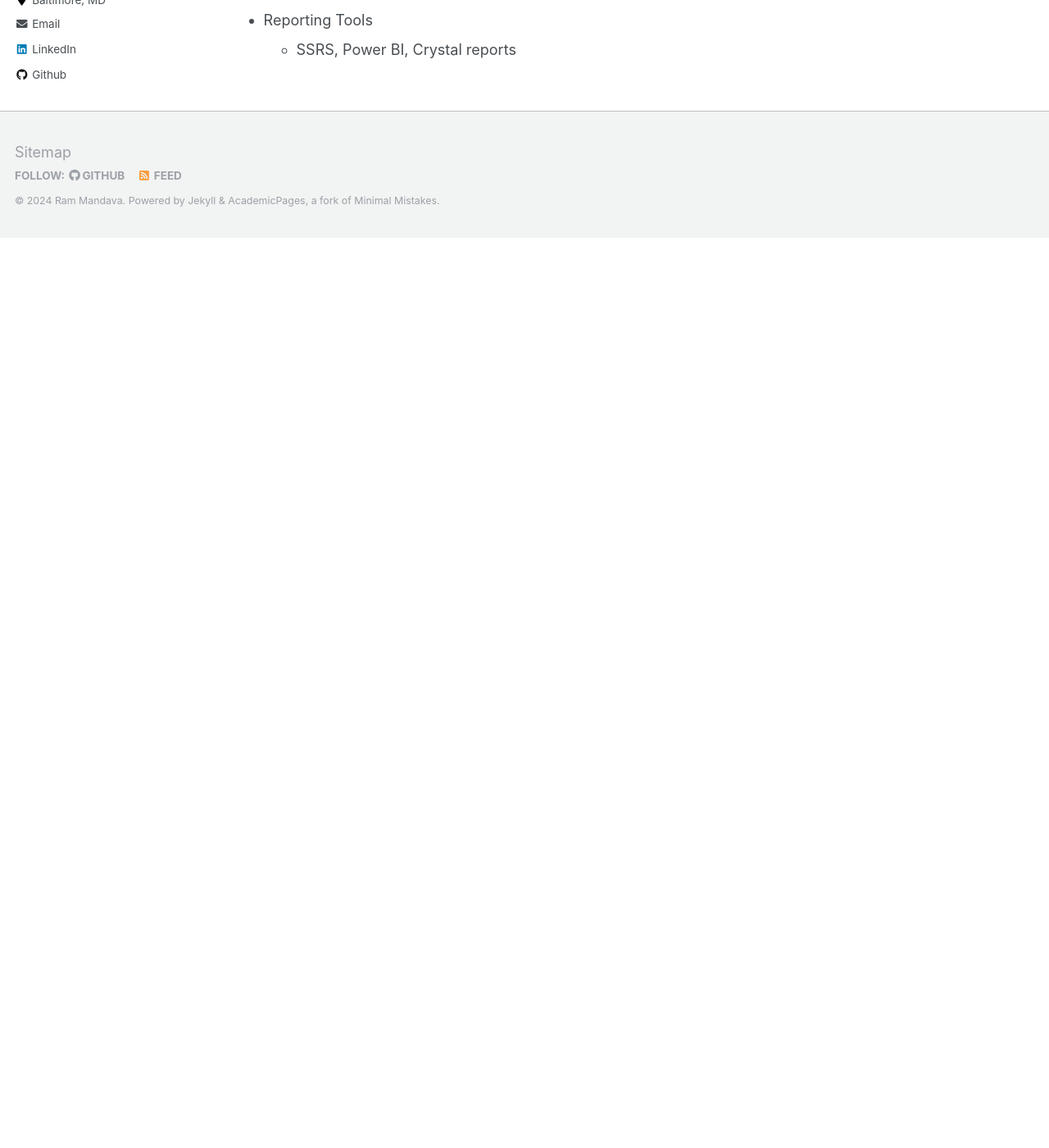
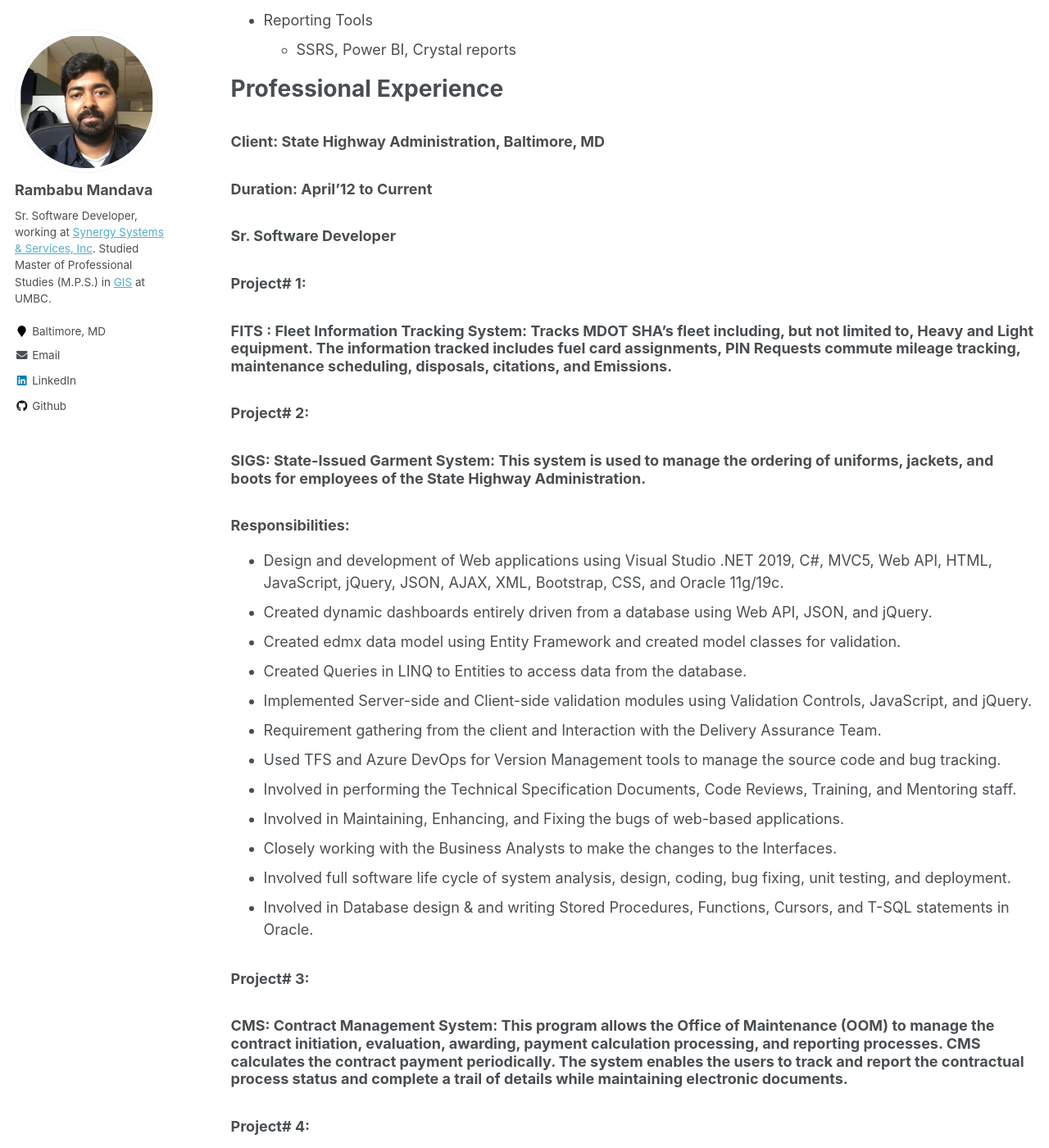
Before and after one commit to mandavaram/mandavaram.github.io, a Jekyll site: the page built from _pages/Resume.md, in a window 1280 px wide and 1400 px high, scrolled down 1146 px. Shown: the whole window at 82% size. Built offline with Jekyll 4.4.1, drawn with Linux system fonts in a browser that asks for light colours; before the commit the page ends 1436 px from its top, so only the background shows below that; some of the changed text lies outside the part shown.

Commit message:
Update Resume.md

```diff
--- a/_pages/Resume.md
+++ b/_pages/Resume.md
@@ -10,17 +10,18 @@ redirect_from:
 {% include base_path %}
 ---------------
 
-Education
-======
-* Master's of Professional Studies in GIS, UMBC, USA
-* Bachelor of Technology in Computer Science, JNTU University, INDIA
-* Microsoft Certified Application Developer (MCAD) in VB.NET.    (MCP ID: 3633414)
 
 Work experience
 ======
 * 20+ years of software life cycle experience in developing Web, Windows, and Object-Oriented applications using Microsoft Technologies on the Microsoft Windows   platform.
 * 2+ years of experience in designing, developing, and implementing GIS applications using GIS software such as ArcGIS Pro/Online and QGIS.
 * Proficient in spatial analysis, geoprocessing, and web mapping, with strong skills in programming languages such as Python, R script, JavaScript, and SQL.
+
+Education
+======
+* Master's of Professional Studies in GIS, UMBC, USA
+* Bachelor of Technology in Computer Science, JNTU University, INDIA
+* Microsoft Certified Application Developer (MCAD) in VB.NET.    (MCP ID: 3633414)
 
 Technical Skills
 ======
@@ -40,3 +41,47 @@ Technical Skills
   * VSS, TFS, GitHub, Azure DevOps
 * Reporting Tools
   * SSRS, Power BI, Crystal reports
+
+Professional Experience
+======
+### Client: State Highway Administration, Baltimore, MD
+### Duration: April’12 to Current
+### Sr. Software Developer
+### Project# 1:
+### FITS : Fleet Information Tracking System: Tracks MDOT SHA’s fleet including, but not limited to, Heavy and Light equipment. The information tracked includes fuel card assignments, PIN Requests commute mileage tracking, maintenance scheduling, disposals, citations, and Emissions.
+### Project# 2:
+### SIGS: State-Issued Garment System: This system is used to manage the ordering of uniforms, jackets, and boots for employees of the State Highway Administration.
+
+### Responsibilities:
+  * Design and development of Web applications using Visual Studio .NET 2019, C#, MVC5, Web API, HTML, JavaScript, jQuery, JSON, AJAX, XML, Bootstrap, CSS, and Oracle 11g/19c.
+ * Created dynamic dashboards entirely driven from a database using Web API, JSON, and jQuery.
+ * Created edmx data model using Entity Framework and created model classes for validation.
+ * Created Queries in LINQ to Entities to access data from the database.
+ * Implemented Server-side and Client-side validation modules using Validation Controls, JavaScript, and jQuery.
+ * Requirement gathering from the client and Interaction with the Delivery Assurance Team.
+ * Used TFS and Azure DevOps for Version Management tools to manage the source code and bug tracking.
+ * Involved in performing the Technical Specification Documents, Code Reviews, Training, and Mentoring staff.
+ * Involved in Maintaining, Enhancing, and Fixing the bugs of web-based applications.
+ * Closely working with the Business Analysts to make the changes to the Interfaces.
+ * Involved full software life cycle of system analysis, design, coding, bug fixing, unit testing, and deployment.
+ * Involved in Database design & and writing Stored Procedures, Functions, Cursors, and T-SQL statements in Oracle.
+
+### Project# 3:
+### CMS: Contract Management System: This program allows the Office of Maintenance (OOM) to manage the contract initiation, evaluation, awarding, payment calculation processing, and reporting processes. CMS calculates the contract payment periodically.  The system enables the users to track and report the contractual process status and complete a trail of details while maintaining electronic documents.
+
+### Project# 4:
+### The Office of Real Estate Management System (OREMS) is responsible for acquiring land related to Maryland State Highway Administration (SHA) projects. It also provides services to other real estate matters within the state of Maryland.
+
+### Project# 5:
+### CCTS: Consultant Contract Tracking System is an enterprise Oracle-based application used SHA-wide to assist all Offices and Districts in tracking, managing, and reporting on A/E contract data including the tracking of MBE usage goals.
+
+### Responsibilities:
+* Design and development of Web applications using Visual Studio .NET 2019, VB.NET, C#.NET, and Oracle 11g/19c.
+* Design and development of SSIS packages to transform the data using SQL Server BI Development Studio.
+* Involved in the migration of web applications from Visual Studio 2005 version to Visual Studio 2010/2012.
+* Implemented Asynchronous web service calls using JQuery Ajax to access a POST web service.
+* Involved in the conversion of existing Crystal Reports to SQL Server Reporting Services.
+* Implemented Server-side and Client-side validation modules using Validation Controls and JavaScript.
+
+### Environment:
+### Visual Studio 2019, C#, MVC5, ASP.NET, ADO.NET, VB.NET, XML, TFS, Azure DevOps, HTML, CSS, .NET 4.7.1, LINQ, TOAD, IIS 7.5, Java Script, AJAX, jQuery, JSON, Bootstrap, SSRS, SSIS, SQL Server 2008 and Oracle 11g, 19c.
```
